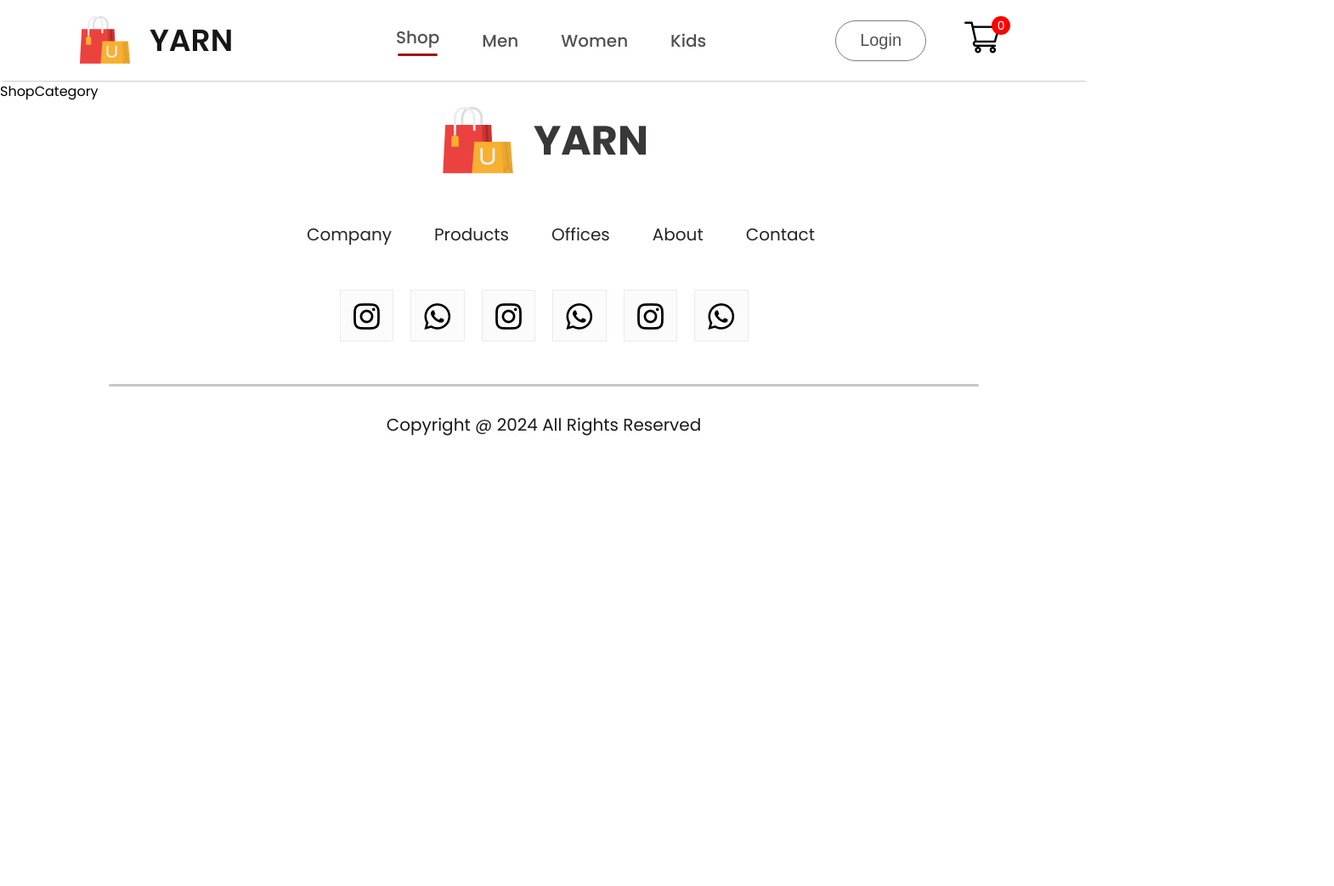
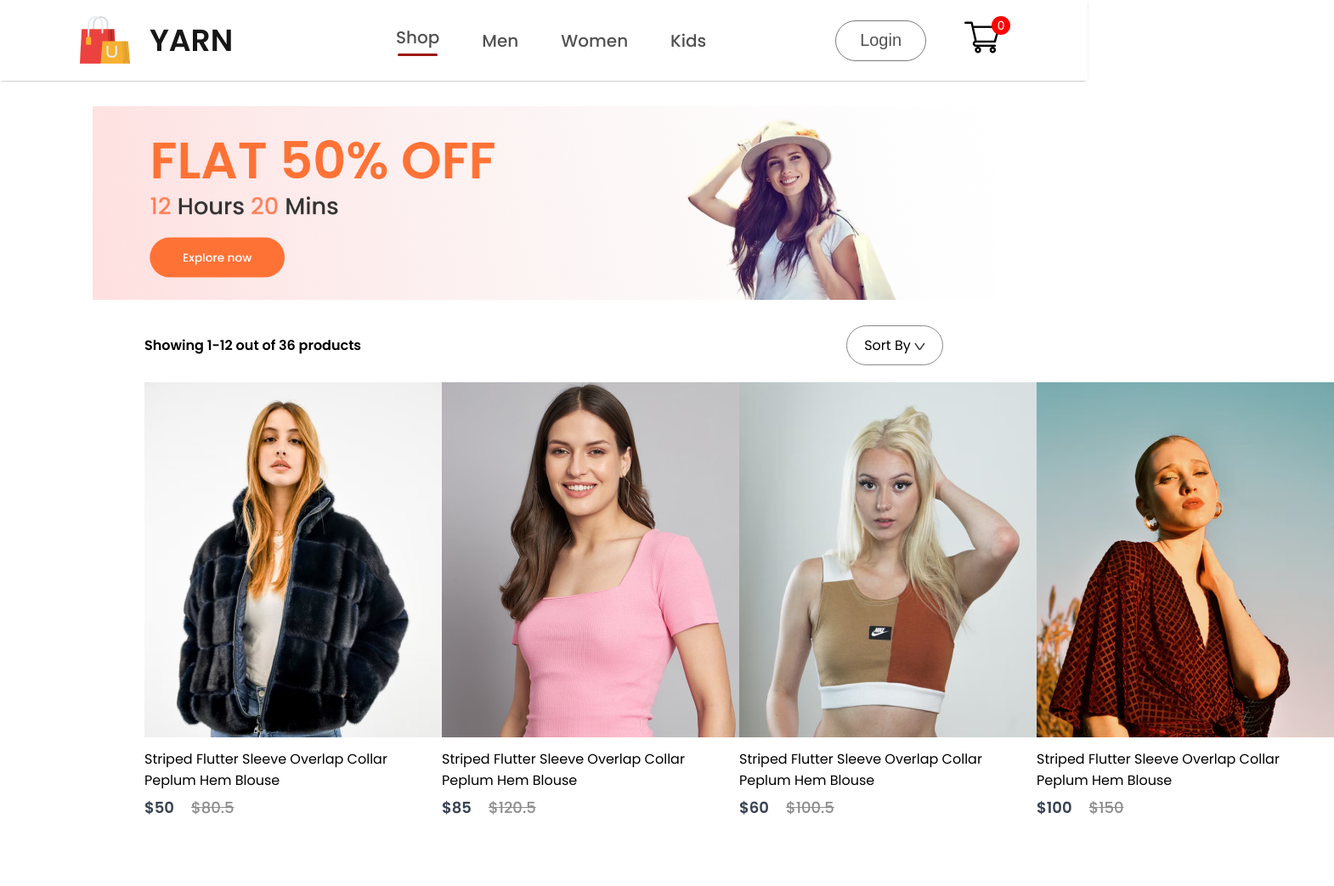
Before and after one commit to iamakashpc/yarn_ecommerce, a React (Create React App) app: page /womens in a window 1280 px wide. Shown: the top 1043 px of the page at 85% size, 1570 px wide, since content can reach past the window. Before the commit the page ends 800 px from the top, so only its background shows below. Built offline with nearby package versions, Linux system fonts and the light colour scheme.

Commit message:
shop category page is created

```diff
--- a/src/App.js
+++ b/src/App.js
@@ -2,11 +2,16 @@
 import Navbar from "./Components/Navbar/Navbar";
 import { BrowserRouter, Routes, Route } from "react-router-dom";
 import Shop from "./Pages/Shop";
-import ShopCategory from "./Pages/ShopCategory";
+
 import Product from "./Pages/Product";
 import Cart from "./Pages/Cart";
 import LoginSignup from "./Pages/LoginSignup";
 import Footer from "./Components/Footer/Footer";
+import banner_mens from "./Components/Assets/banner_mens.png";
+import banner_women from "./Components/Assets/banner_women.png";
+import banner_kids from "./Components/Assets/banner_kids.png";
+import ShopCategory from "./Pages/ShopCategory/ShopCategory";
+
 const App = () => {
 	return (
 		<div>
@@ -14,9 +19,9 @@
 				<Navbar />
 				<Routes>
 					<Route path="/" element={<Shop />} />
-					<Route path="/mens" element={<ShopCategory category="men" />} />
-					<Route path="/womens" element={<ShopCategory />} category="women" />
-					<Route path="/kids" element={<ShopCategory />} category="kid" />
+					<Route path="/mens" element={<ShopCategory category="men" banner={banner_mens}/>} />
+					<Route path="/womens" element={<ShopCategory category="women" banner={banner_women}/>}/>
+					<Route path="/kids" element={<ShopCategory  category="kid" banner={banner_kids}/>} />
 					<Route path="/product" element={<Product />}>
 						<Route path=":productId" element={<Product />} />
 					</Route>
--- /dev/null
+++ b/src/Context/ShopContext.jsx
@@ -0,0 +1,14 @@
+import React, { createContext } from "react";
+import all_Products from "../Components/Assets/all_product";
+export const ShopContext = createContext(null);
+
+const ShopContextProvider = (props) => {
+	const contextValue = { all_Products };
+	return (
+		<ShopContext.Provider value={contextValue}>
+			{props.children}
+		</ShopContext.Provider>
+	);
+};
+
+export default ShopContextProvider;
--- a/src/Pages/ShopCategory.jsx
+++ /dev/null
@@ -1,9 +0,0 @@
-import React from 'react'
-
-const ShopCategory = () => {
-  return (
-    <div>ShopCategory</div>
-  )
-}
-
-export default ShopCategory
--- /dev/null
+++ b/src/Pages/ShopCategory/ShopCategory.css
@@ -0,0 +1,40 @@
+.shopCategory-banner {
+	display: block;
+	margin: 30px auto;
+	width: 83%;
+}
+.shopCategory-indexSort{
+    display: flex;
+    margin: 0px 170px;
+    justify-content: space-between;
+    align-items: center;
+
+}
+.shopCategory-sort{
+    padding: 10px 20px;
+    border-radius: 40px;
+    border: 1px solid #888;
+}
+.shopCategory-indexSort p {
+    font-weight: 600;
+}
+.shopCategory-products{
+    margin: 20px 170px;
+    display: grid;
+    grid-template-columns: 1fr 1fr 1fr 1fr;
+    row-gap: 80px;
+}
+.shopCategory-loadMore{
+    display: flex;
+    align-items: center;
+    justify-content: center;
+    margin: 150px auto;
+    width: 233px;
+    height: 69px;
+    border-radius: 75px;
+    color: #787878;
+    font-size: 18px;
+    font-weight: 600;
+    background: #ededed;
+    cursor: pointer;
+}
--- /dev/null
+++ b/src/Pages/ShopCategory/ShopCategory.jsx
@@ -0,0 +1,44 @@
+import React, { useContext } from 'react'
+import "./ShopCategory.css"
+import { ShopContext } from '../../Context/ShopContext'
+import drop_down from "../../Components/Assets/dropdown_icon.png"
+import Items from '../../Components/Item/Items'
+const ShopCategory = (props) => {
+  const { all_Products } = useContext(ShopContext);
+  return (
+		<div>
+			<img src={props.banner} alt="" className="shopCategory-banner" />
+			<div className="shopCategory-indexSort">
+				<p>
+					<span>Showing 1-12</span> out of 36 products
+				</p>
+				<div className="shopCategory-sort">
+					Sort By <img src={drop_down} alt="" />
+				</div>
+			</div>
+			<div className="shopCategory-products">
+				{all_Products.map((item, index) => {
+					if (props.category === item.category) {
+						return (
+							<Items
+								key={index}
+								id={item.id}
+								name={item.name}
+								image={item.image}
+								new_price={item.new_price}
+								old_price={item.old_price}
+							/>
+						);
+					} else {
+						return null;
+					}
+				})}
+			</div>
+			<div className="shopCategory-loadMore">
+        Explore More
+      </div>
+		</div>
+	);
+}
+
+export default ShopCategory
--- a/src/index.js
+++ b/src/index.js
@@ -1,12 +1,12 @@
-import React from 'react';
-import ReactDOM from 'react-dom/client';
-import './index.css';
-import App from './App';
+import React from "react";
+import ReactDOM from "react-dom/client";
+import "./index.css";
+import App from "./App";
+import ShopContextProvider from "./Context/ShopContext";
 
-
-const root = ReactDOM.createRoot(document.getElementById('root'));
+const root = ReactDOM.createRoot(document.getElementById("root"));
 root.render(
-  <React.StrictMode>
-    <App />
-  </React.StrictMode>
+	<ShopContextProvider>
+		<App />
+	</ShopContextProvider>
 );
```
